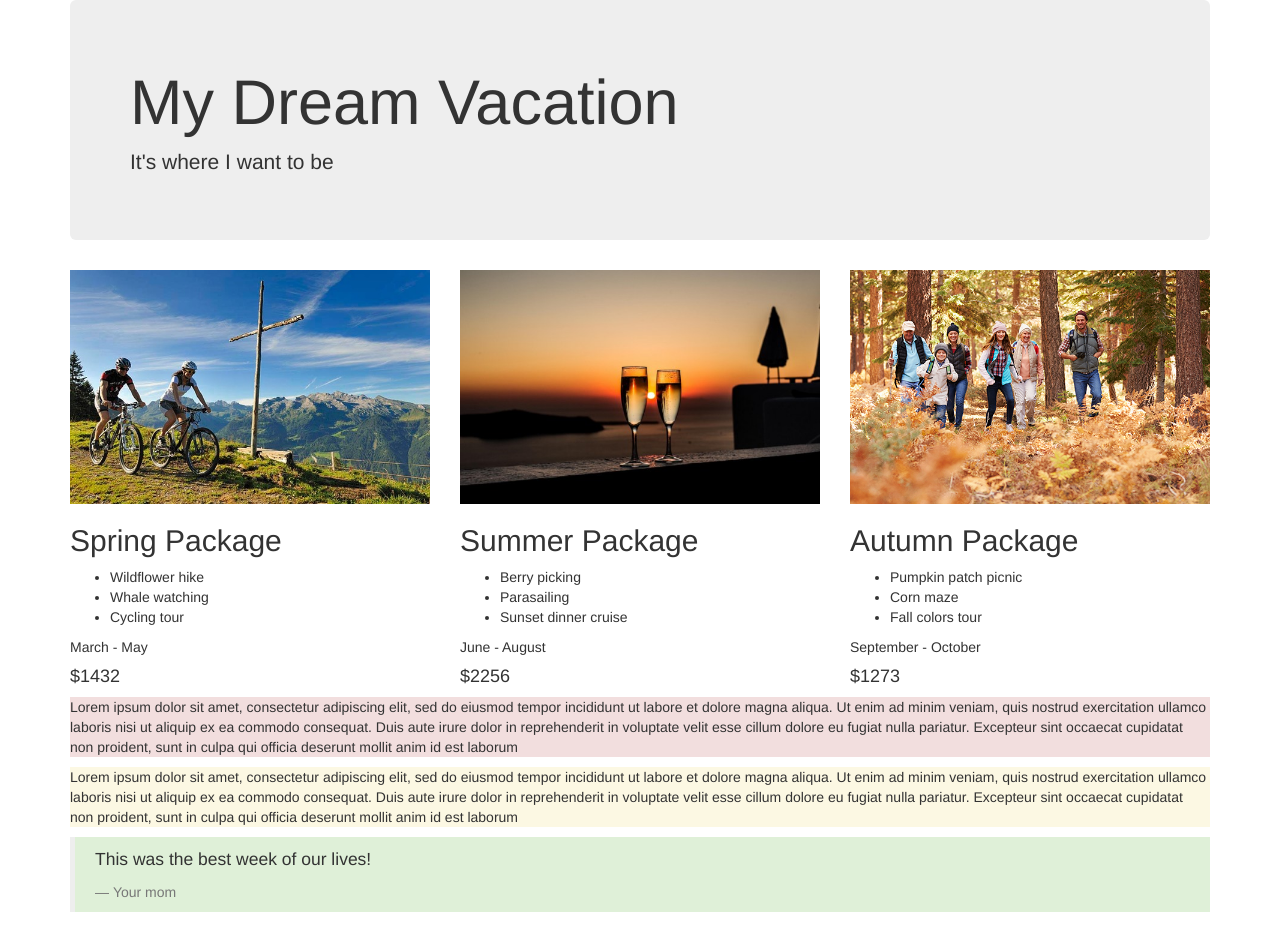
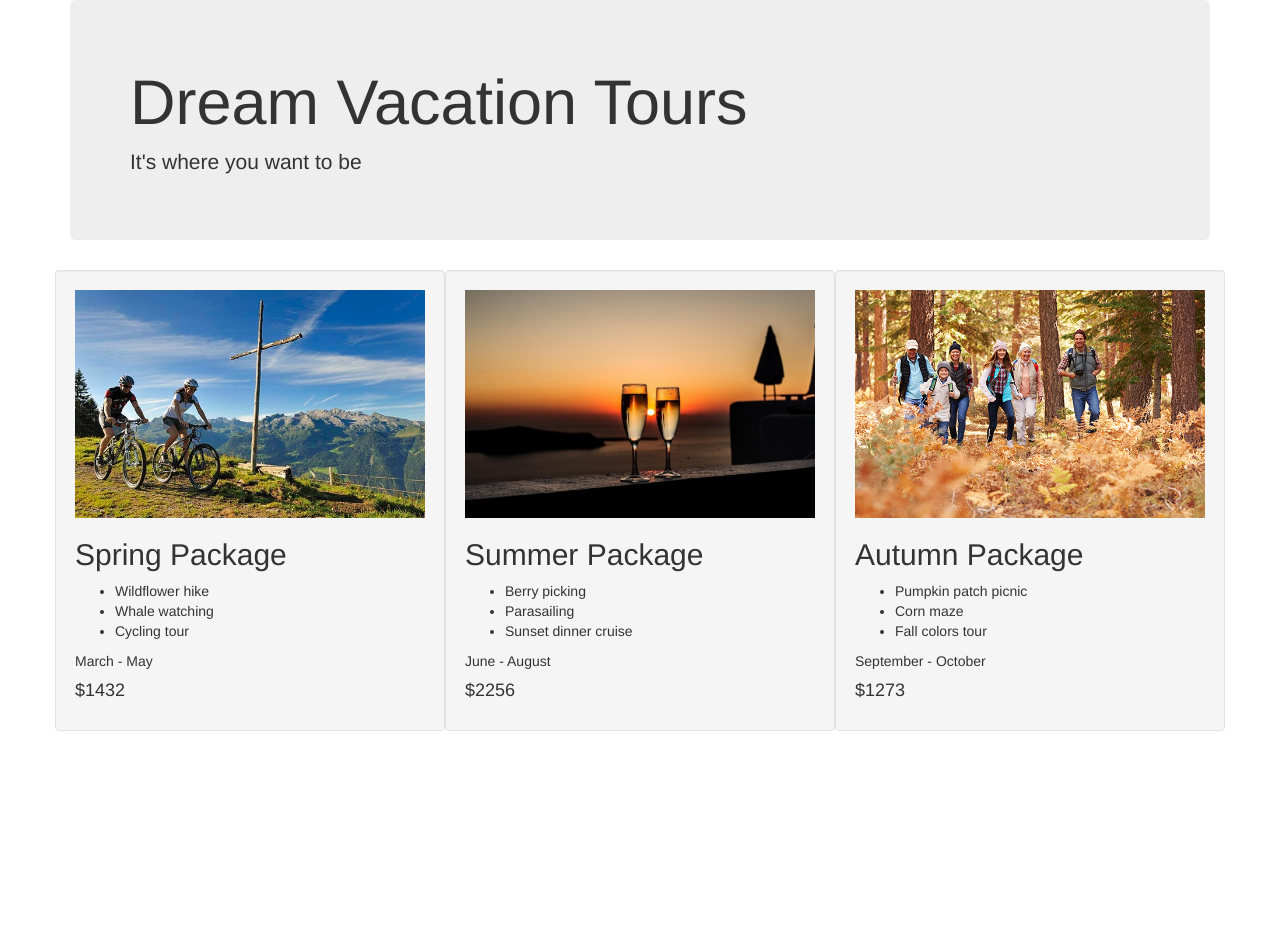
Before and after one commit to kellibrooke/vacation, a plain HTML site: page index.html in a window 1280 px wide. After the commit the page ends 800 px from the top, so only its background shows below. Drawn offline with Linux system fonts and the light colour scheme.

Commit message:
add wells

```diff
--- a/index.html
+++ b/index.html
@@ -9,11 +9,11 @@
 <body>
   <div class="container">
     <div class="jumbotron">
-      <h1>My Dream Vacation</h1>
-      <p>It's where I want to be</p>
+      <h1>Dream Vacation Tours</h1>
+      <p>It's where you want to be</p>
     </div>
     <div class="row">
-      <div class="col-md-4">
+      <div class="col-md-4 well">
           <img src="img/package1.jpg" alt="spring scene">
           <h2>Spring Package</h2>
           <ul>
@@ -24,7 +24,7 @@
           <p>March - May</p>
           <h4>$1432</h4>
       </div>
-      <div class="col-md-4">
+      <div class="col-md-4 well">
         <img src="img/package2.jpg" alt="summer scene">
         <h2>Summer Package</h2>
         <ul>
@@ -35,7 +35,7 @@
         <p>June - August</p>
         <h4>$2256</h4>
       </div>
-      <div class="col-md-4">
+      <div class="col-md-4 well">
         <img src="img/package3.jpg" alt="autumn scene">
         <h2>Autumn Package</h2>
         <ul>
@@ -47,12 +47,11 @@
         <h4>$1273</h4>
       </div>
     </div>
-    <p class="bg-danger">Lorem ipsum dolor sit amet, consectetur adipiscing elit, sed do eiusmod tempor incididunt ut labore et dolore magna aliqua. Ut enim ad minim veniam, quis nostrud exercitation ullamco laboris nisi ut aliquip ex ea commodo consequat. Duis aute irure dolor in reprehenderit in voluptate velit esse cillum dolore eu fugiat nulla pariatur. Excepteur sint occaecat cupidatat non proident, sunt in culpa qui officia deserunt mollit anim id est laborum</p>
-    <p class="bg-warning">Lorem ipsum dolor sit amet, consectetur adipiscing elit, sed do eiusmod tempor incididunt ut labore et dolore magna aliqua. Ut enim ad minim veniam, quis nostrud exercitation ullamco laboris nisi ut aliquip ex ea commodo consequat. Duis aute irure dolor in reprehenderit in voluptate velit esse cillum dolore eu fugiat nulla pariatur. Excepteur sint occaecat cupidatat non proident, sunt in culpa qui officia deserunt mollit anim id est laborum</p>
-    <blockquote class="bg-success">
+
+    <!--<blockquote class="bg-success">
       <p>This was the best week of our lives!</p>
       <footer>Your mom</footer>
-    </blockquote>
+    </blockquote> -->
   </div>
 </body>
 </html>
```
